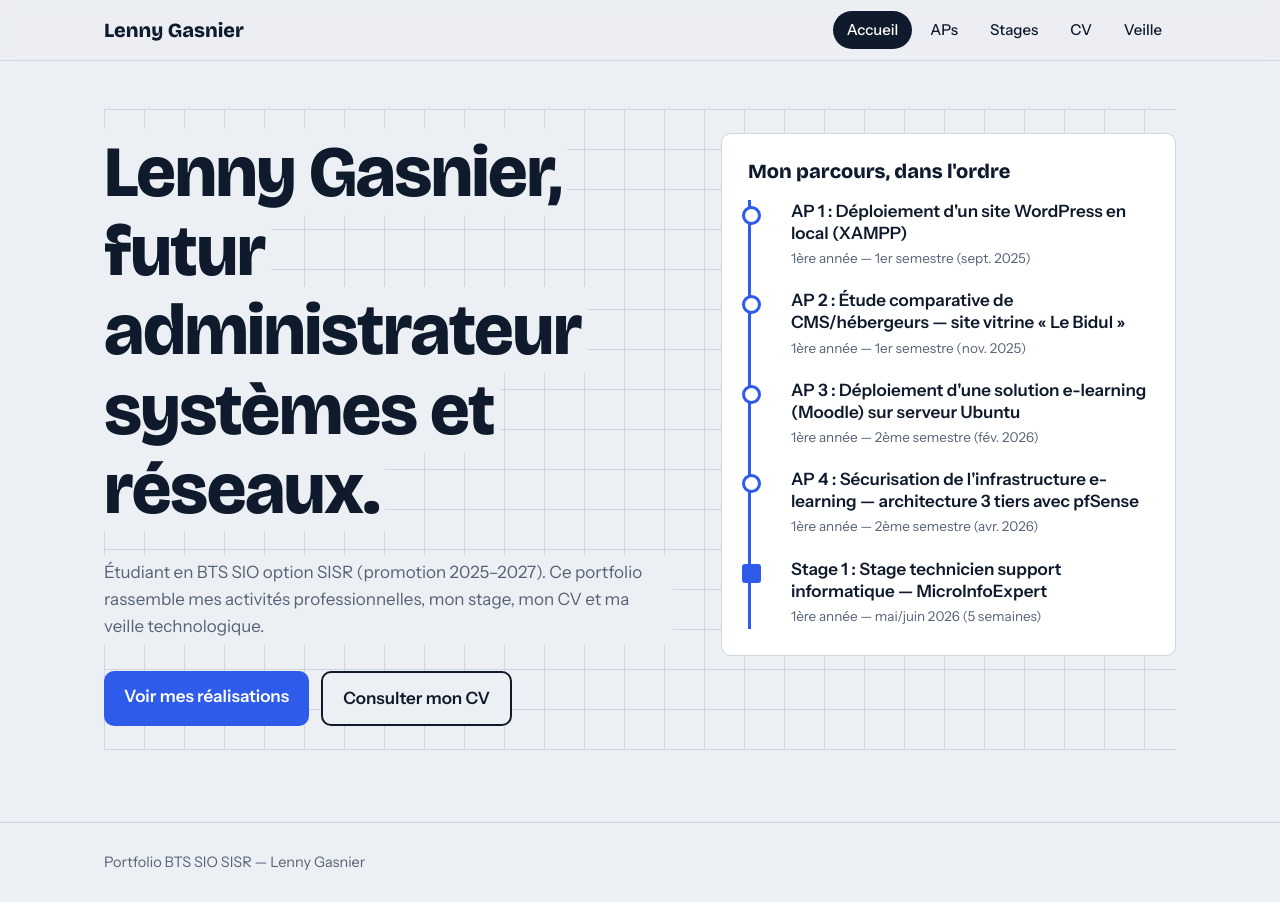
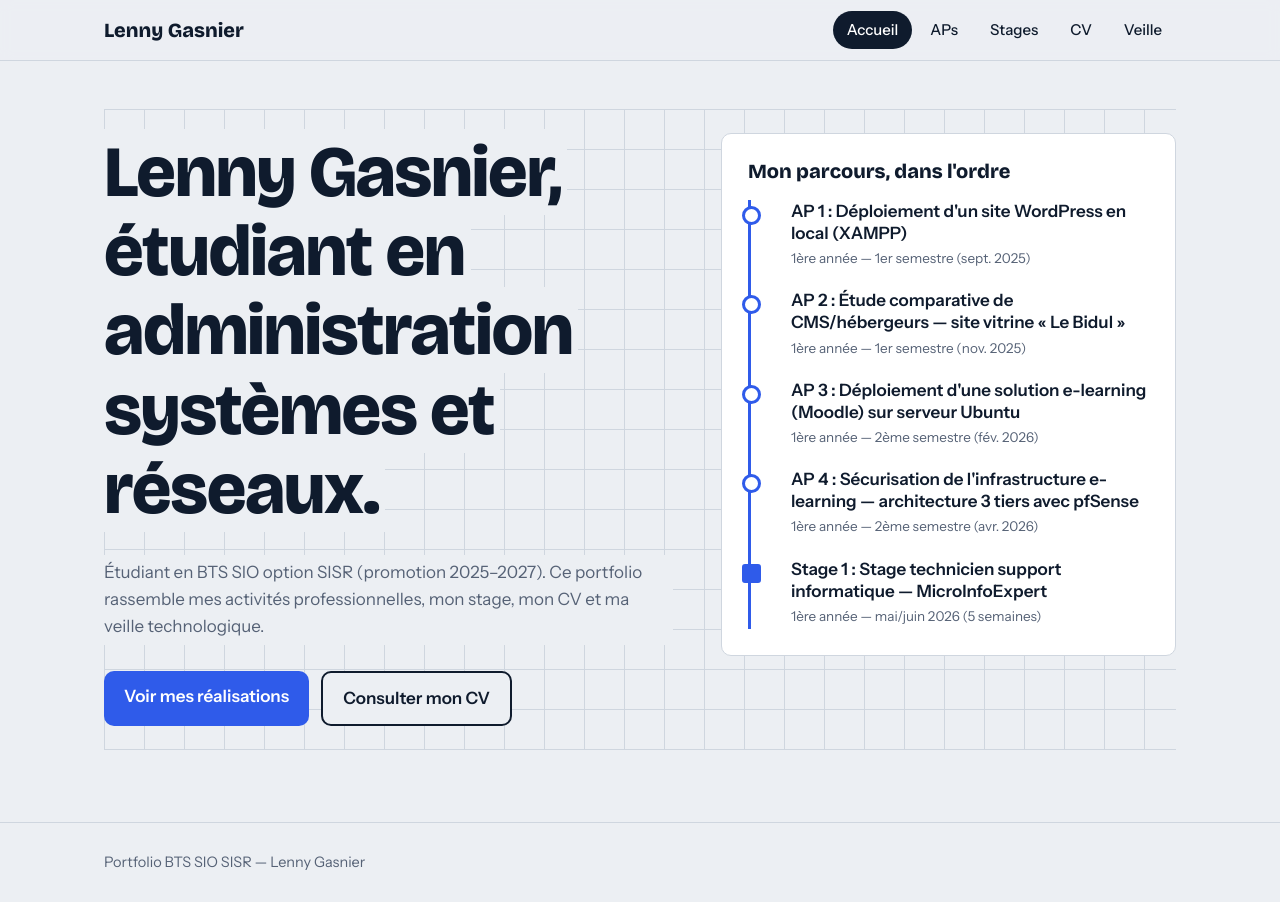
Before and after one commit to lenngas/lenngas.github.io, a plain HTML site: page index.html in a window 1280 px wide. Drawn offline with nearby package versions, Linux system fonts and the light colour scheme.

Commit message:
Update index.html

```diff
--- a/index.html
+++ b/index.html
@@ -27,7 +27,7 @@
   <section id="view-accueil" class="view">
     <div class="hero">
       <div>
-        <h1>Lenny Gasnier, futur administrateur systèmes et réseaux.</h1>
+        <h1>Lenny Gasnier, étudiant en administration systèmes et réseaux.</h1>
         <p class="lead">Étudiant en BTS SIO option SISR (promotion 2025–2027). Ce portfolio rassemble mes activités professionnelles, mon stage, mon CV et ma veille technologique.</p>
         <p class="actions"><a class="btn" href="#aps">Voir mes réalisations</a><a class="btn ghost" href="#cv">Consulter mon CV</a></p>
       </div>
```
